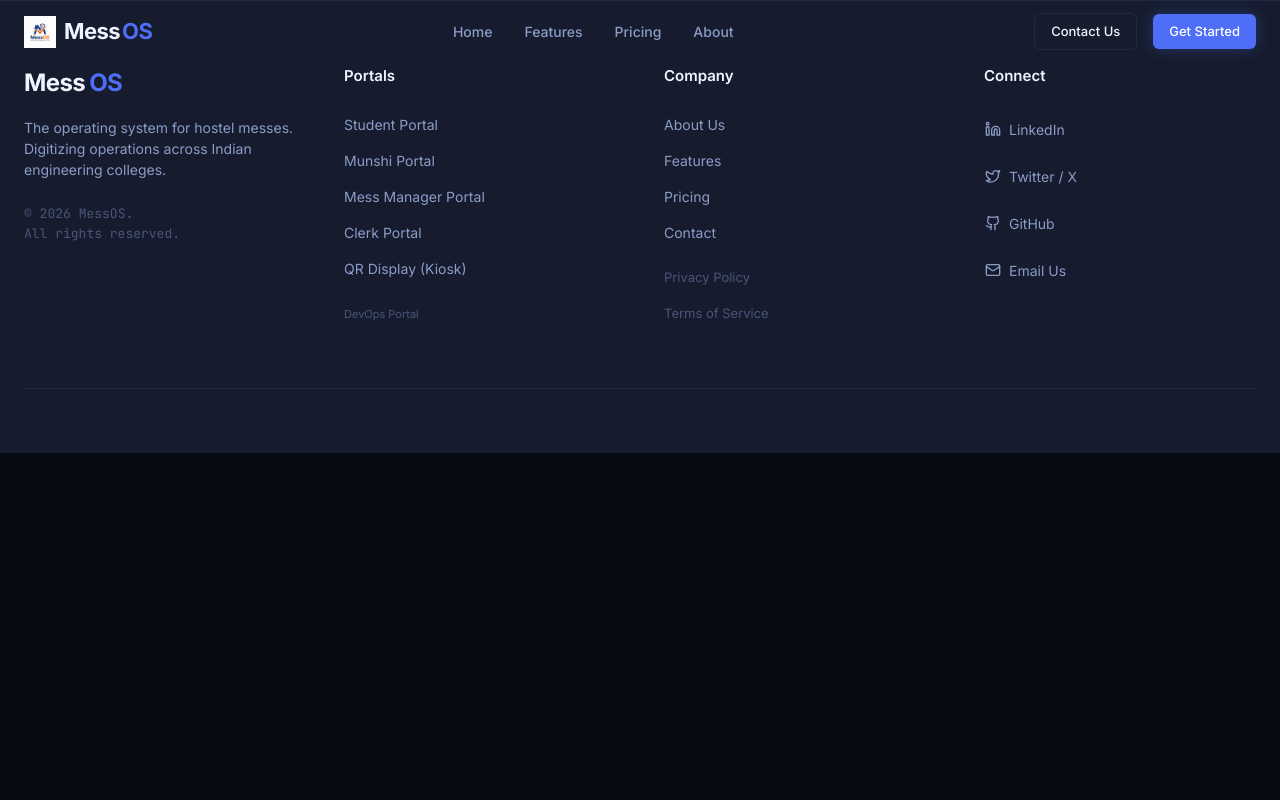
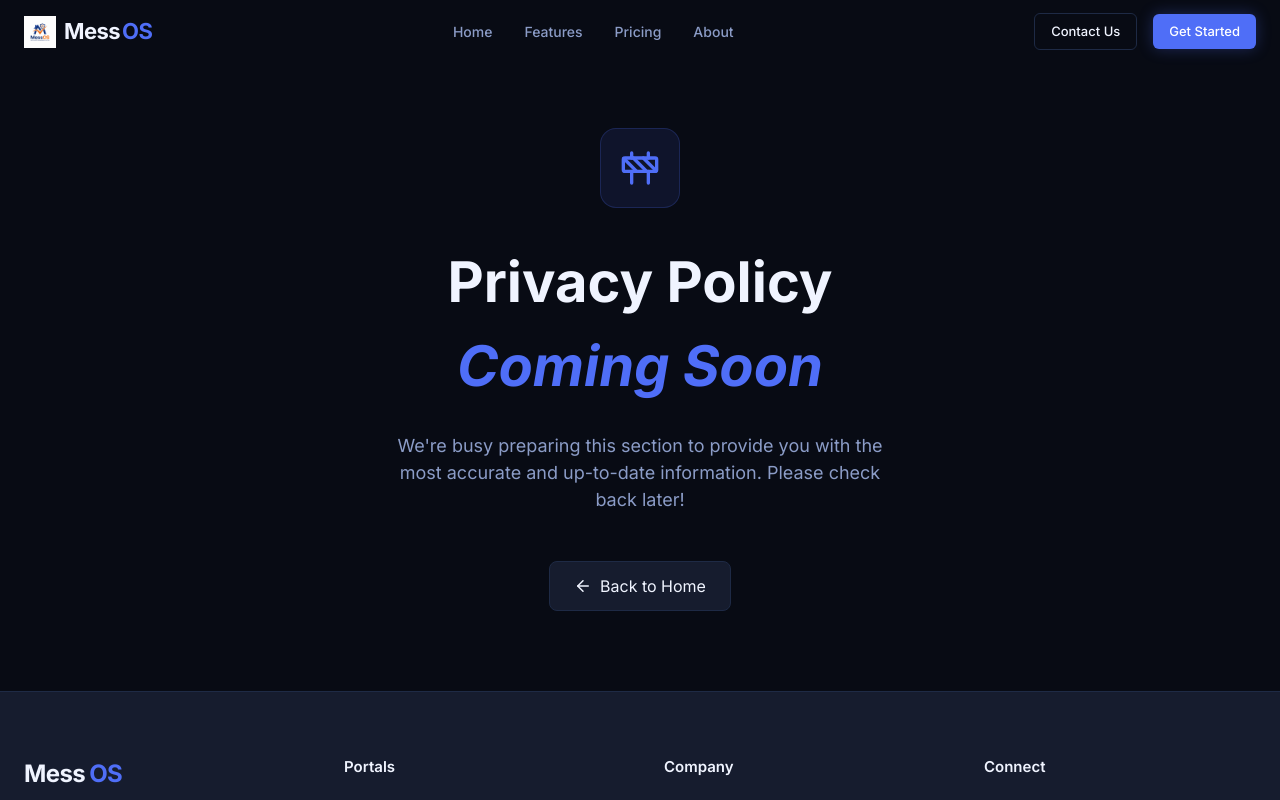
Before and after one commit to rinkudiwakar/MessOS, a React (Vite) app: page /privacy in a window 1280 px wide. Shown: the top 800 px of the page. Built offline with nearby package versions, Linux system fonts and the light colour scheme.

Commit message:
feat: Implement initial landing page structure with navigation, hero section, and scroll-to-top functionality.

```diff
--- a/src/App.tsx
+++ b/src/App.tsx
@@ -10,6 +10,7 @@ import Home from './pages/Home.tsx';
 import Features from './pages/Features.tsx';
 import Pricing from './pages/Pricing.tsx';
 import About from './pages/About.tsx';
+import ComingSoon from './pages/ComingSoon.tsx';
 
 function App() {
   const [modalState, setModalState] = useState<{ isOpen: boolean, mode: 'capture' | 'book' }>({
@@ -35,6 +36,9 @@ function App() {
         <Route path="/features" element={<Features />} />
         <Route path="/pricing" element={<Pricing onOpenModal={openModal} />} />
         <Route path="/about" element={<About />} />
+        <Route path="/contact" element={<Home onOpenModal={openModal} />} />
+        <Route path="/privacy" element={<ComingSoon title="Privacy Policy" />} />
+        <Route path="/tos" element={<ComingSoon title="Terms of Service" />} />
       </Routes>
 
       <Footer />
--- a/src/components/Footer.tsx
+++ b/src/components/Footer.tsx
@@ -45,8 +45,8 @@ const Footer = () => {
               <li><Link to="/features" className="text-[14px] text-text-secondary hover:text-text-primary transition-colors">Features</Link></li>
               <li><Link to="/pricing" className="text-[14px] text-text-secondary hover:text-text-primary transition-colors">Pricing</Link></li>
               <li><Link to="/contact" className="text-[14px] text-text-secondary hover:text-text-primary transition-colors">Contact</Link></li>
-              <li className="pt-2"><Link to="#" className="text-[13px] text-text-muted hover:text-text-secondary transition-colors">Privacy Policy</Link></li>
-              <li><Link to="#" className="text-[13px] text-text-muted hover:text-text-secondary transition-colors">Terms of Service</Link></li>
+              <li className="pt-2"><Link to="/privacy" className="text-[13px] text-text-muted hover:text-text-secondary transition-colors">Privacy Policy</Link></li>
+              <li><Link to="/tos" className="text-[13px] text-text-muted hover:text-text-secondary transition-colors">Terms of Service</Link></li>
             </ul>
           </div>
 
--- a/src/components/Hero.tsx
+++ b/src/components/Hero.tsx
@@ -1,6 +1,7 @@
 import { motion, useScroll, useTransform } from 'framer-motion';
 import { ArrowRight, Calendar } from 'lucide-react';
 import { useState, useEffect } from 'react';
+import { useNavigate, useLocation } from 'react-router-dom';
 
 interface HeroProps {
   onOpenModal?: () => void;
@@ -22,7 +23,14 @@ const Hero = ({ onOpenModal }: HeroProps) => {
   const rotateX = useTransform(scrollY, [0, 400], [8, 0]);
   const translateY = useTransform(scrollY, [0, 400], [0, -50]);
 
+  const navigate = useNavigate();
+  const location = useLocation();
+
   const scrollTo = (id: string) => {
+    if (location.pathname !== '/') {
+      navigate('/#' + id);
+      return;
+    }
     const element = document.getElementById(id);
     if (element) {
       element.scrollIntoView({ behavior: 'smooth' });
--- a/src/components/Navbar.tsx
+++ b/src/components/Navbar.tsx
@@ -2,6 +2,7 @@ import { useState, useEffect } from 'react';
 import { Link, useLocation } from 'react-router-dom';
 import { motion, AnimatePresence } from 'framer-motion';
 import { Menu, X } from 'lucide-react';
+import { useNavigate } from 'react-router-dom';
 
 interface NavbarProps {
   onOpenModal?: () => void;
@@ -21,11 +22,17 @@ const Navbar = ({ onOpenModal }: NavbarProps) => {
 
   const scrollTo = (id: string) => {
     setMobileMenuOpen(false);
+    if (location.pathname !== '/') {
+      navigate('/#' + id);
+      return;
+    }
     const element = document.getElementById(id);
     if (element) {
       element.scrollIntoView({ behavior: 'smooth' });
     }
   };
+
+  const navigate = useNavigate();
 
   const location = useLocation();
 
--- a/src/components/ScrollToTop.tsx
+++ b/src/components/ScrollToTop.tsx
@@ -2,15 +2,27 @@ import { useEffect } from 'react';
 import { useLocation } from 'react-router-dom';
 
 export default function ScrollToTop() {
-  const { pathname } = useLocation();
+  const { pathname, hash } = useLocation();
 
   useEffect(() => {
+    if (hash) {
+      const id = hash.replace('#', '');
+      const element = document.getElementById(id);
+      if (element) {
+        // Delay slightly to ensure content is rendered
+        setTimeout(() => {
+          element.scrollIntoView({ behavior: 'smooth' });
+        }, 100);
+        return;
+      }
+    }
+
     window.scrollTo({
       top: 0,
       left: 0,
-      behavior: 'instant', // Instant scroll to top on route change
+      behavior: 'instant',
     });
-  }, [pathname]);
+  }, [pathname, hash]);
 
   return null;
 }
--- /dev/null
+++ b/src/pages/ComingSoon.tsx
@@ -0,0 +1,50 @@
+import { motion } from 'framer-motion';
+import { Construction, ArrowLeft } from 'lucide-react';
+import { Link } from 'react-router-dom';
+
+const ComingSoon = ({ title }: { title: string }) => {
+  return (
+    <div className="min-h-[80vh] pt-32 pb-20 px-6 flex flex-col items-center justify-center text-center">
+      <motion.div
+        initial={{ opacity: 0, scale: 0.5 }}
+        animate={{ opacity: 1, scale: 1 }}
+        className="w-20 h-20 rounded-2xl bg-accent/10 flex items-center justify-center mb-8 border border-accent/20"
+      >
+        <Construction className="text-accent" size={40} />
+      </motion.div>
+
+      <motion.h1
+        initial={{ opacity: 0, y: 20 }}
+        animate={{ opacity: 1, y: 0 }}
+        className="font-display text-[40px] md:text-[56px] font-bold text-text-primary mb-6"
+      >
+        {title} <br />
+        <span className="text-accent italic">Coming Soon</span>
+      </motion.h1>
+
+      <motion.p
+        initial={{ opacity: 0, y: 20 }}
+        animate={{ opacity: 1, y: 0 }}
+        transition={{ delay: 0.1 }}
+        className="text-text-secondary text-[18px] max-w-lg mb-12"
+      >
+        We're busy preparing this section to provide you with the most accurate and up-to-date information. Please check back later!
+      </motion.p>
+
+      <motion.div
+        initial={{ opacity: 0 }}
+        animate={{ opacity: 1 }}
+        transition={{ delay: 0.3 }}
+      >
+        <Link
+          to="/"
+          className="inline-flex items-center gap-2 px-6 py-3 bg-surface-elevated border border-border rounded-lg text-text-primary hover:border-accent transition-all hover:scale-105"
+        >
+          <ArrowLeft size={18} /> Back to Home
+        </Link>
+      </motion.div>
+    </div>
+  );
+};
+
+export default ComingSoon;
--- a/src/pages/Home.tsx
+++ b/src/pages/Home.tsx
@@ -2,6 +2,8 @@ import Hero from '../components/Hero';
 import PortalShowcase from '../components/PortalShowcase';
 import HowItWorks from '../components/HowItWorks';
 import Testimonials from '../components/Testimonials';
+import PortalSelection from '../components/PortalSelection';
+import Contact from '../components/Contact';
 
 interface Props {
   onOpenModal: (mode: 'capture' | 'book') => void;
@@ -13,7 +15,9 @@ const Home = ({ onOpenModal }: Props) => {
       <Hero onOpenModal={() => onOpenModal('book')} />
       <HowItWorks />
       <PortalShowcase />
+      <PortalSelection />
       <Testimonials />
+      <Contact onOpenModal={() => onOpenModal('book')} />
     </main>
   );
 };
```
